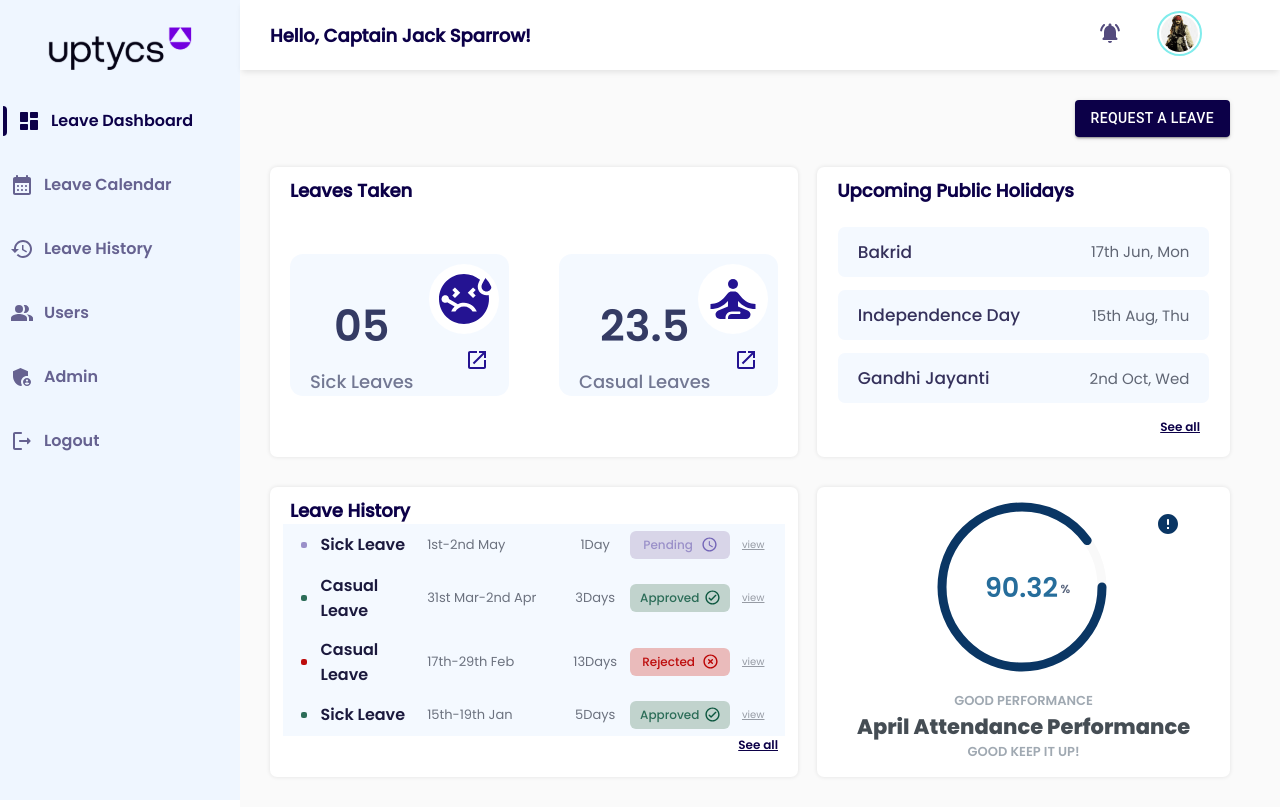
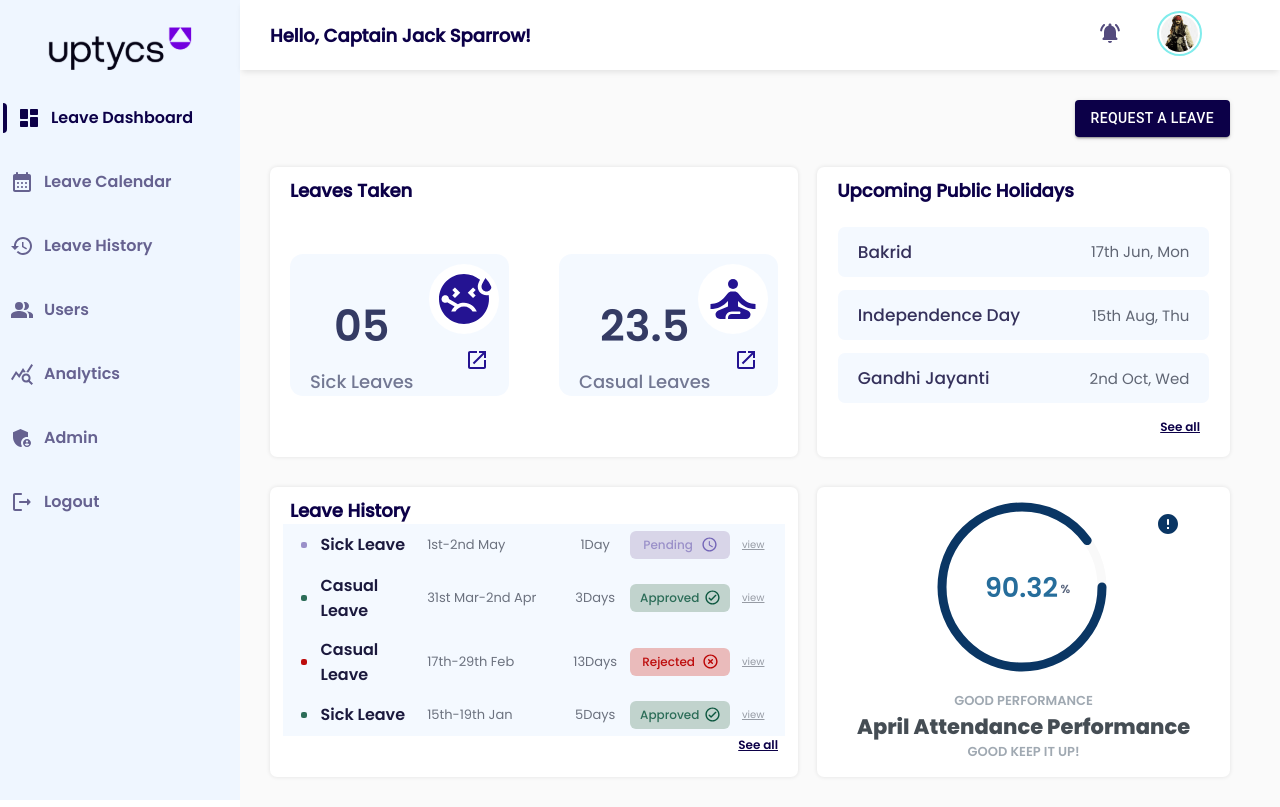
Before and after one commit to kadirikumar-uptycs/Leave-Management-Tool, a React (Create React App) app in the folder Front-End-App/: page / in a window 1280 px wide. Built offline with nearby package versions, Linux system fonts and the light colour scheme.

Commit message:
Added "Analytics" Feature

```diff
--- a/Front-End-App/src/Home/SideBar.jsx
+++ b/Front-End-App/src/Home/SideBar.jsx
@@ -6,6 +6,7 @@ import AdminPanelSettingsIcon from '@mui/icons-material/AdminPanelSettings';
 import HistoryIcon from '@mui/icons-material/History';
 import PeopleAltIcon from '@mui/icons-material/PeopleAlt';
 import LogoutRoundedIcon from '@mui/icons-material/LogoutRounded';
+import QueryStatsIcon from '@mui/icons-material/QueryStats';
 import Logo from '../assets/images/logo.svg';
 
 const SideBar = () => {
@@ -27,8 +28,11 @@ const SideBar = () => {
       case '/users':
         setActiveItem(3);
         break;
+      case '/analytics':
+        setActiveItem(4);
+        break;
       case '/admin':
-        setActiveItem(4);
+        setActiveItem(5);
         break;
       default:
         setActiveItem(null);
@@ -68,13 +72,19 @@ const SideBar = () => {
           </div>
           <div className="text">Users</div>
         </Link>
-        <Link to="/admin" className={`menu-item ${activeItem === 4 ? "active" : ''}`} style={{ color: 'inherit' }}>
+        <Link to="/analytics" className={`menu-item ${activeItem === 4 ? "active" : ''}`} style={{ color: 'inherit' }}>
+          <div className="icon">
+            <QueryStatsIcon />
+          </div>
+          <div className="text">Analytics</div>
+        </Link>
+        <Link to="/admin" className={`menu-item ${activeItem === 5 ? "active" : ''}`} style={{ color: 'inherit' }}>
           <div className="icon">
             <AdminPanelSettingsIcon />
           </div>
           <div className="text">Admin</div>
         </Link>
-        <div className={`menu-item ${activeItem === 5 ? "active" : ''}`} style={{ color: 'inherit' }}>
+        <div className={`menu-item ${activeItem === 6 ? "active" : ''}`} style={{ color: 'inherit' }}>
           <div className="icon">
             <LogoutRoundedIcon />
           </div>
```
Also changed, not shown: Front-End-App/src/Analytics/Analytics.jsx (added, +14 -0 lines).
